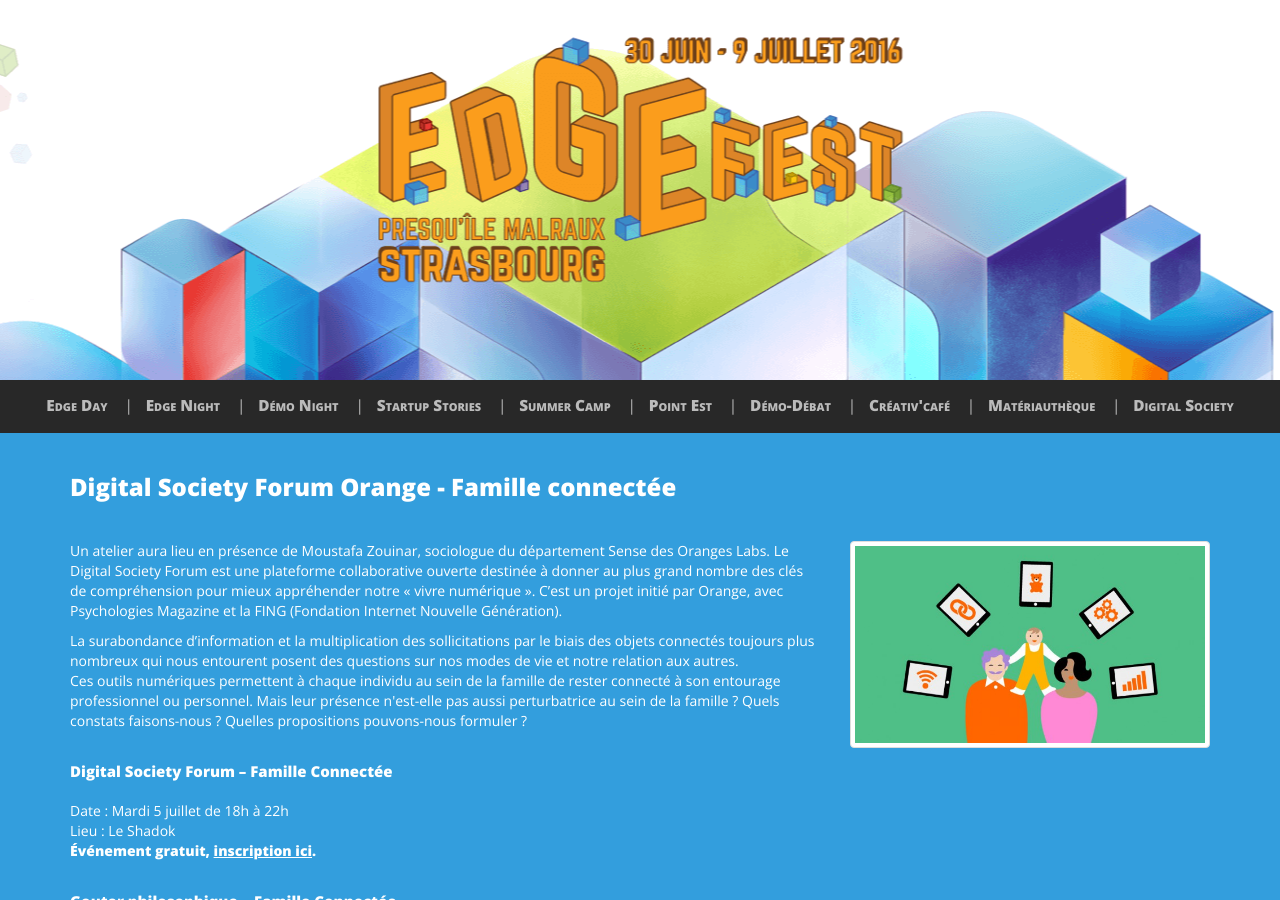
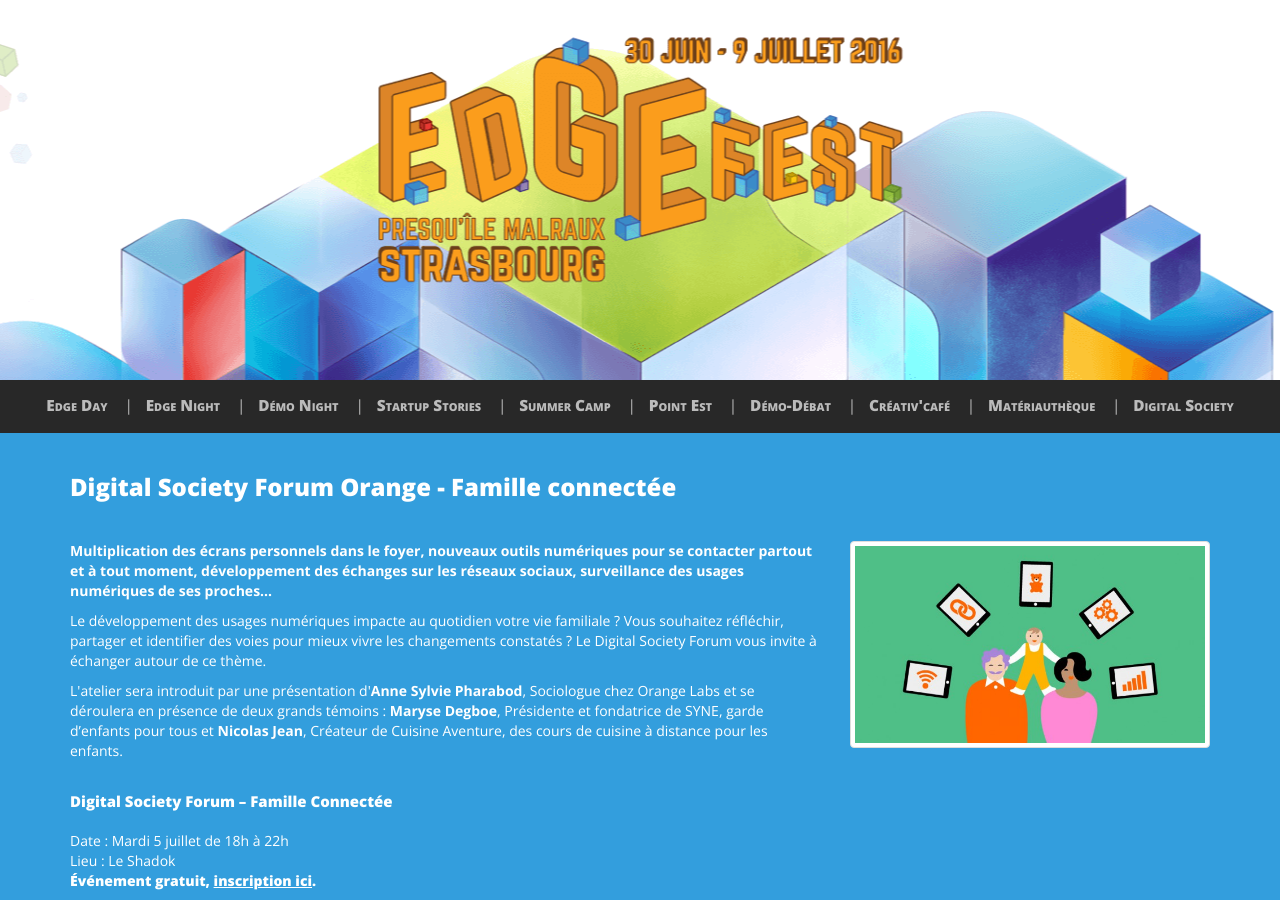
Before and after one commit to AlsaceDigitale/www.edgefest.fr-2019-temporary, a Jekyll site: the page built from digitalforum.html, in a window 1280 px wide and 900 px high. Built offline with Jekyll 4.4.1, drawn with Linux system fonts in a browser that asks for light colours; nearby versions of some CDN libraries; some web fonts are replaced.

Commit message:
update digital society

```diff
--- a/_includes/digitalforum.html
+++ b/_includes/digitalforum.html
@@ -7,10 +7,14 @@
     </div>
     <div class="row">
       <div class="col-md-8">
+        <p class="concept" style="font-weight: bold;">
+          Multiplication des écrans personnels dans le foyer, nouveaux outils numériques pour se contacter partout et à tout moment, développement des échanges sur les réseaux sociaux, surveillance des usages numériques de ses proches...
+        </p>
         <p class="concept">
-        Un atelier aura lieu en présence de Moustafa Zouinar, sociologue du département Sense des Oranges Labs. Le Digital Society Forum est une plateforme collaborative ouverte destinée à donner au plus grand nombre des clés de compréhension pour mieux appréhender notre « vivre numérique ». C’est un projet initié par Orange, avec Psychologies Magazine et la FING (Fondation Internet Nouvelle Génération).
+          Le développement des usages numériques impacte au quotidien votre vie familiale ? Vous souhaitez réfléchir, partager et identifier des voies pour mieux vivre les changements constatés ? Le Digital Society Forum vous invite à échanger autour de ce thème.
         </p>
-        <p class="concept">La surabondance d’information et la multiplication des sollicitations par le biais des objets connectés toujours plus nombreux qui nous entourent posent des questions sur nos modes de vie et notre relation aux autres.<br>Ces outils numériques permettent à chaque individu au sein de la famille de rester connecté à son entourage professionnel ou personnel. Mais leur présence n'est-elle pas aussi perturbatrice au sein de la famille ? Quels constats faisons-nous ? Quelles propositions pouvons-nous formuler ?
+        <p class="concept">
+          L'atelier sera introduit par une présentation d'<strong>Anne Sylvie Pharabod</strong>, Sociologue chez Orange Labs et se déroulera en présence de deux grands témoins : <strong>Maryse Degboe</strong>, Présidente et fondatrice de SYNE, garde d’enfants pour tous et <strong>Nicolas Jean</strong>, Créateur de Cuisine Aventure, des cours de cuisine à distance pour les enfants.
         </p>
         <h3 style="font-size: 15px;margin-top:30px;">Digital Society Forum – Famille Connectée</h3>
         <p class="date">Date : Mardi 5 juillet de 18h à 22h</p>
```
